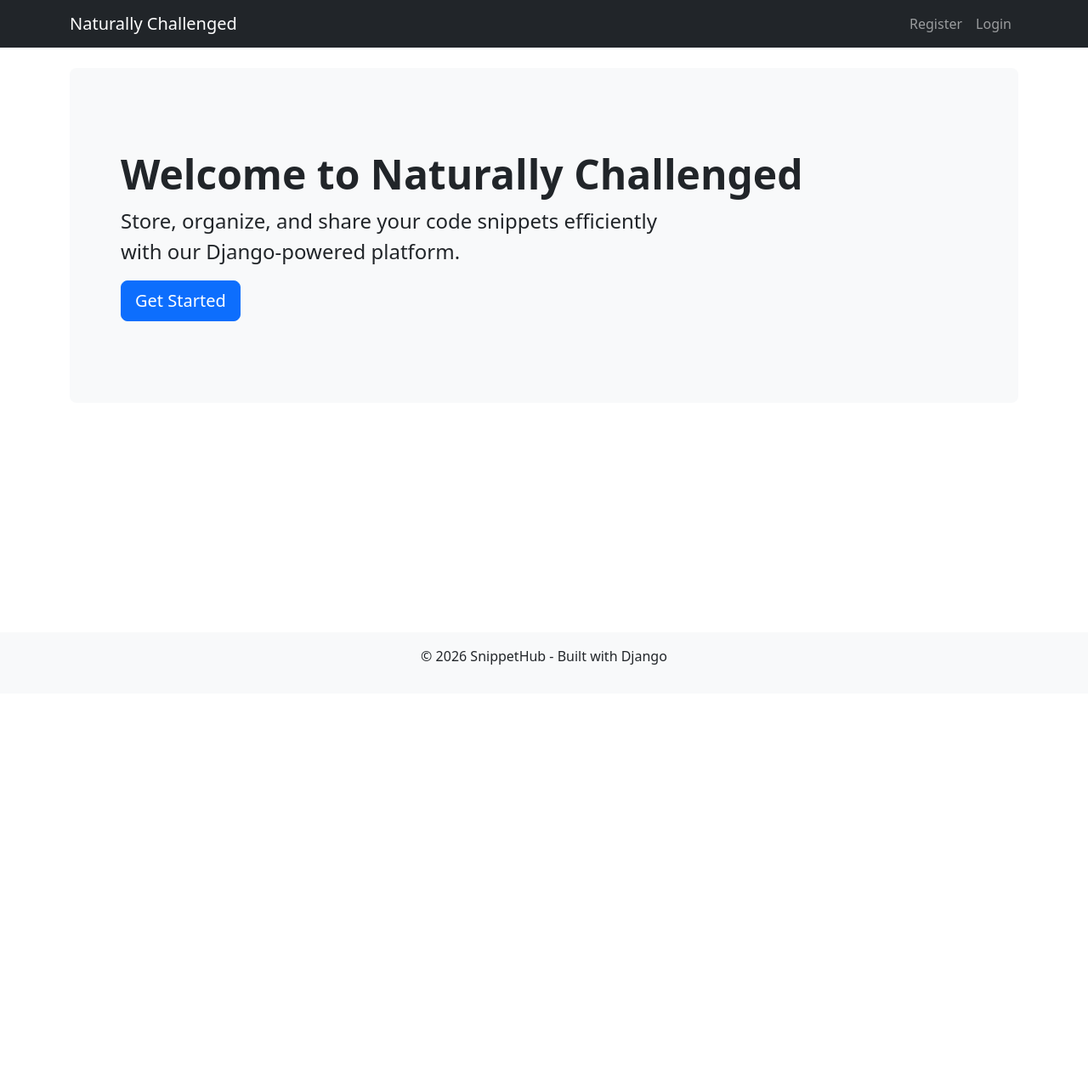
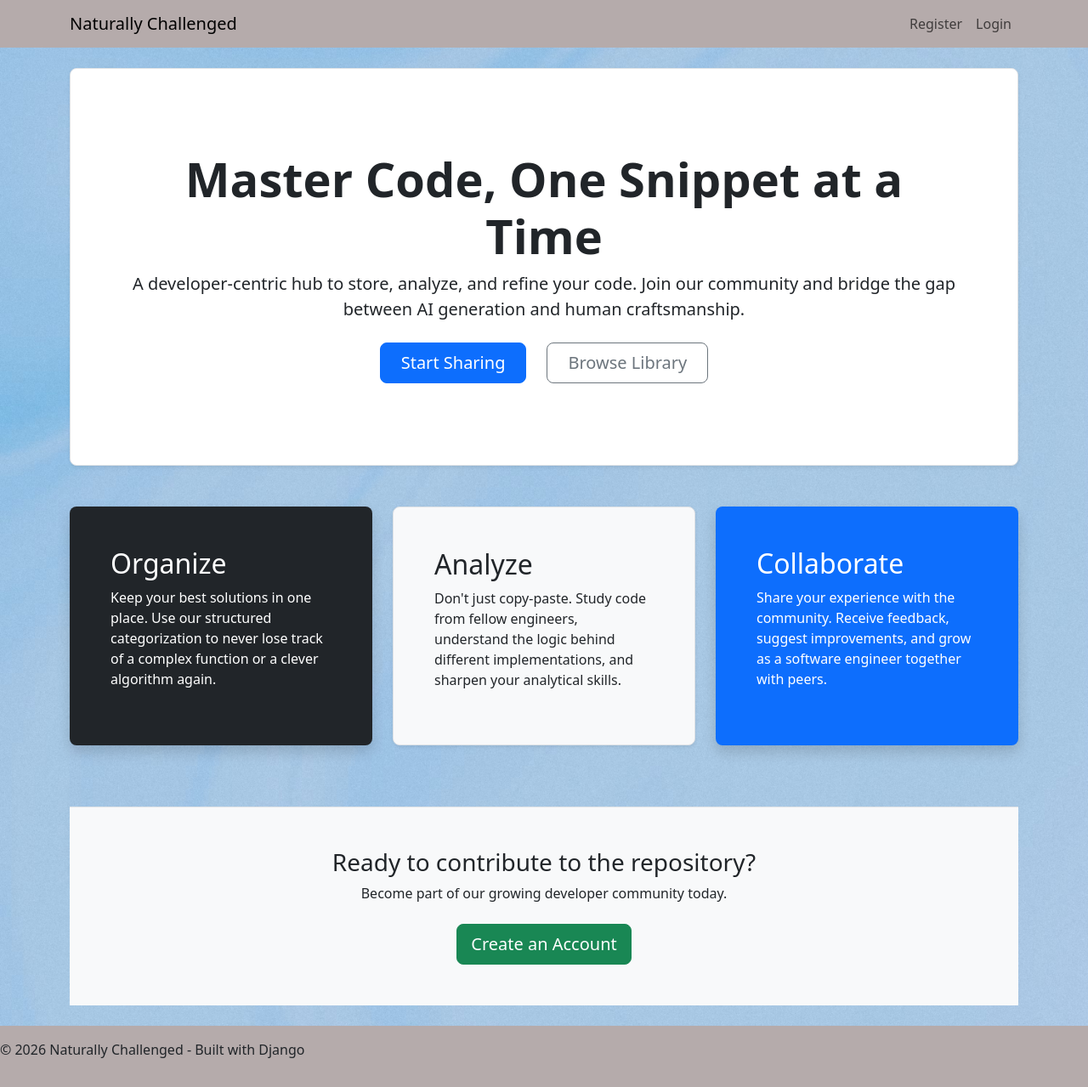
Before and after one commit to StefanKraev/Naturally-Challenged, a Django app: page /snippets/ in a window 1280 px wide. Shown: the whole page at 85% size. Before the commit the page ends 782 px from the top, so only its background shows below. Run offline with Django 5.2, Linux system fonts and the light colour scheme; some libraries are stand-ins or nearby versions.

Commit message:
Added background image. Changed home page.

```diff
--- a/code_snippets/templates/base.html
+++ b/code_snippets/templates/base.html
@@ -1,16 +1,26 @@
 <!DOCTYPE html>
+{% load static %}
 <html lang="en">
 <head>
     <meta charset="UTF-8">
     <meta name="viewport" content="width=device-width, initial-scale=1.0">
     <title>{% block title %}Naturally Challenged{% endblock %}</title>
+    <style>
+        body {
+            background-image: url("{% static 'images/background.avif' %}");
+            background-size: cover;
+            background-position: center;
+            background-attachment: fixed;
+            background-repeat: no-repeat;
+        }
+    </style>
 
     <link href="https://cdn.jsdelivr.net/npm/bootstrap@5.3.0/dist/css/bootstrap.min.css" rel="stylesheet">
     <link rel="stylesheet" href="https://cdnjs.cloudflare.com/ajax/libs/highlight.js/11.9.0/styles/atom-one-dark.min.css">
 </head>
 <body>
 
-    <nav class="navbar navbar-expand-lg navbar-dark bg-dark">
+    <nav class="navbar navbar-expand-lg navbar-light" style="background-color: rgb(181, 171, 171)">
         <div class="container">
             <a class="navbar-brand" href="{% url 'home' %}">Naturally Challenged</a>
             <div class="navbar-nav">
@@ -34,8 +44,8 @@
         {% endblock %}
     </main>
 
-    <footer class="bg-light text-center py-3 mt-4">
-        <p>&copy; 2026 SnippetHub - Built with Django</p>
+    <footer class="shadow-sm py-3 mt-4" style="background-color: rgb(181, 171, 171);">
+        <p>&copy; 2026 Naturally Challenged - Built with Django</p>
     </footer>
 
     <script src="https://cdn.jsdelivr.net/npm/bootstrap@5.3.0/dist/js/bootstrap.bundle.min.js"></script>
--- a/code_snippets/templates/home.html
+++ b/code_snippets/templates/home.html
@@ -3,11 +3,46 @@
 {% block title %}Home | Naturally Challenged{% endblock %}
 
 {% block content %}
-<div class="p-5 mb-4 bg-light rounded-3">
-    <div class="container-fluid py-5">
-        <h1 class="display-5 fw-bold">Welcome to Naturally Challenged</h1>
-        <p class="col-md-8 fs-4">Store, organize, and share your code snippets efficiently with our Django-powered platform.</p>
-        <button class="btn btn-primary btn-lg" type="button">Get Started</button>
+<div class="p-5 mb-4 bg-white rounded-3 shadow-sm border">
+    <div class="container-fluid py-5 text-center">
+        <h1 class="display-4 fw-bold">Master Code, One Snippet at a Time</h1>
+        <p class="lead mb-4">
+            A developer-centric hub to store, analyze, and refine your code.
+            Join our community and bridge the gap between AI generation and human craftsmanship.
+        </p>
+        <div class="d-grid gap-2 d-sm-flex justify-content-sm-center">
+            <a href="{% url 'create_snippet' %}" class="btn btn-primary btn-lg px-4 me-sm-3">Start Sharing</a>
+            <a href="{% url 'all_snippets' %}" class="btn btn-outline-secondary btn-lg px-4">Browse Library</a>
+        </div>
     </div>
 </div>
+
+<div class="row align-items-md-stretch mt-5">
+    <div class="col-md-4 mb-4">
+        <div class="h-100 p-5 text-white bg-dark rounded-3 shadow">
+            <h2>Organize</h2>
+            <p>Keep your best solutions in one place. Use our structured categorization to never lose track of a complex function or a clever algorithm again.</p>
+        </div>
+    </div>
+    <div class="col-md-4 mb-4">
+        <div class="h-100 p-5 bg-light border rounded-3 shadow-sm">
+            <h2>Analyze</h2>
+            <p>Don't just copy-paste. Study code from fellow engineers, understand the logic behind different implementations, and sharpen your analytical skills.</p>
+        </div>
+    </div>
+    <div class="col-md-4 mb-4">
+        <div class="h-100 p-5 text-white bg-primary rounded-3 shadow">
+            <h2>Collaborate</h2>
+            <p>Share your experience with the community. Receive feedback, suggest improvements, and grow as a software engineer together with peers.</p>
+        </div>
+    </div>
+</div>
+
+<div class="mt-5 p-5 bg-light border-top text-center">
+    <h3>Ready to contribute to the repository?</h3>
+    <p class="mb-4">Become part of our growing developer community today.</p>
+    {% if not user.is_authenticated %}
+        <a href="{% url 'register' %}" class="btn btn-success btn-lg">Create an Account</a>
+    {% endif %}
+</div>
 {% endblock %}
--- a/core/settings.py
+++ b/core/settings.py
@@ -124,3 +124,8 @@ CRISPY_TEMPLATE_PACK = "bootstrap5"
 
 # settings.py
 LOGIN_URL = 'login' # Името на твоя url за login
+
+STATIC_URL = '/static/'
+STATICFILES_DIRS = [
+    BASE_DIR / 'static',
+]
```
Also changed, not shown: static/images/background.avif (added).
